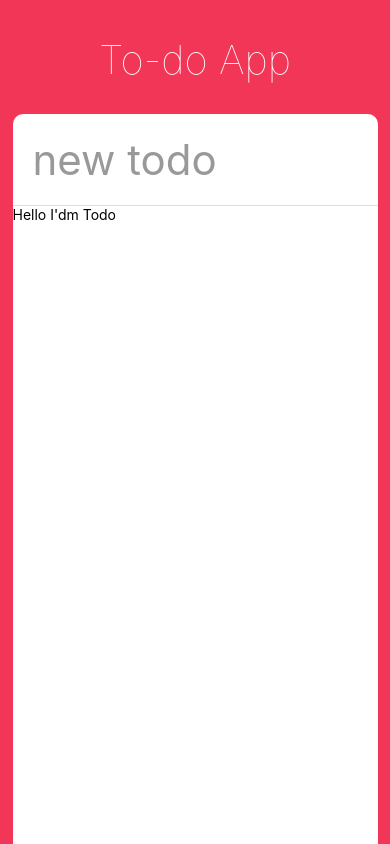
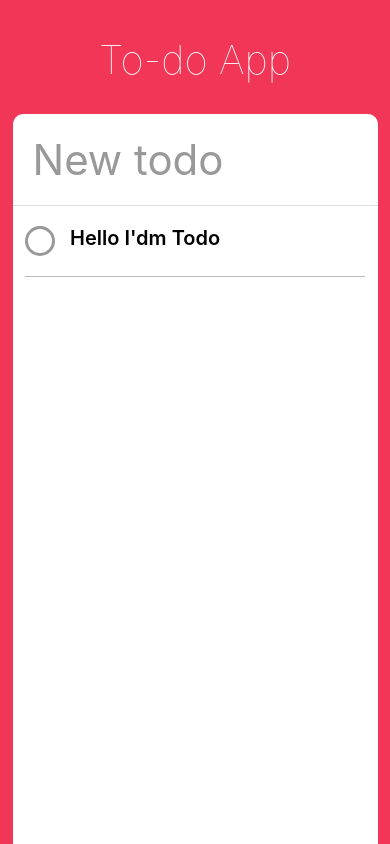
Before and after one commit to 13akstjq/todo-app, a React Native app: screen / in a window 390 px wide. Built offline with nearby package versions, Linux system fonts and the light colour scheme.

Commit message:
color circle commit

```diff
--- a/App.js
+++ b/App.js
@@ -22,14 +22,14 @@
         <Text style={styles.title}>To-do App</Text>
         <View style={styles.card}>
           <TextInput style={styles.input}
-           placeholder={"new todo"}
+           placeholder={"New todo"}
            value = {newToDo}
            placeholderTextColor={"#999"}
            onChangeText={this._controlNewToDo}
            returnKeyType={"done"}
            autoCorrect={false}
            ></TextInput>
-           <ScrollView>
+           <ScrollView contentContainerStyle={styles.toDos}>
              <Todo></Todo>
            </ScrollView>
         </View>
@@ -78,6 +78,9 @@
     fontSize : 42,
     borderBottomColor : "#ddd",
     borderBottomWidth : 1
+  },
+  toDos : {
+    alignItems : "center"
   }
 
 });
--- a/Todo.js
+++ b/Todo.js
@@ -1,16 +1,61 @@
 import React , {Component} from "react";
-import {View,Text,TouchableOpacity, StyleSheet} from "react-native";
+import {View,Text,TouchableOpacity, StyleSheet,Dimensions} from "react-native";
 
+const {height , width} = Dimensions.get("window");
 export default class Todo extends Component {
+    state = {
+        isEditing : false,
+        isCompleted : false
+    }
     render(){
+        const {isCompleted} = this.state
         return (
-            <View>
-                <Text >Hello I'dm Todo</Text>
+            <View style={styles.container}>
+                <TouchableOpacity onPress={this._toggleComplete}>
+                    <View style={[styles.circle, isCompleted ? styles.completeCircle : styles.uncompletedCircle]}></View>
+                </TouchableOpacity>
+                <Text style={styles.text} >Hello I'dm Todo</Text>
             </View>
         );
     }
+    _toggleComplete = () => {
+        this.setState(prevState => {
+            return ({
+                isCompleted : !prevState.isCompleted //현재 state의 반대 값을 넣음 == toggle
+            })
+        })
+    }
 }
 
+
 const styles = StyleSheet.create({
+  container : {
+    // backgroundColor : "#000",
+    width : width -50,
+    flexDirection :"row",
+    borderBottomColor : "#bbb",
+    borderBottomWidth : StyleSheet.hairlineWidth
+  },
+  completeCircle : {
+      borderColor : "red"
 
+  },
+  uncompletedCircle : {
+      borderColor : "#999"
+  },
+  text : {
+      fontSize  :20,
+      fontWeight : "600",
+      marginVertical : 20
+
+  },
+  circle  : {
+      width : 30,
+      height : 30,
+      borderRadius : 15,
+      borderWidth : 3,
+      borderColor : "red",
+      marginRight : 15,
+      marginVertical : 20
+  }
 });
```
